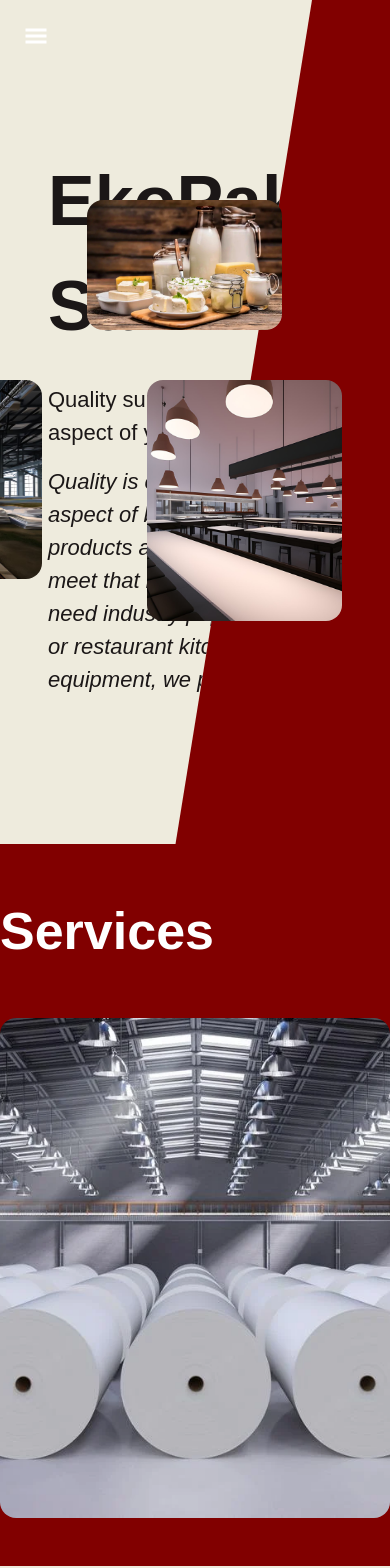
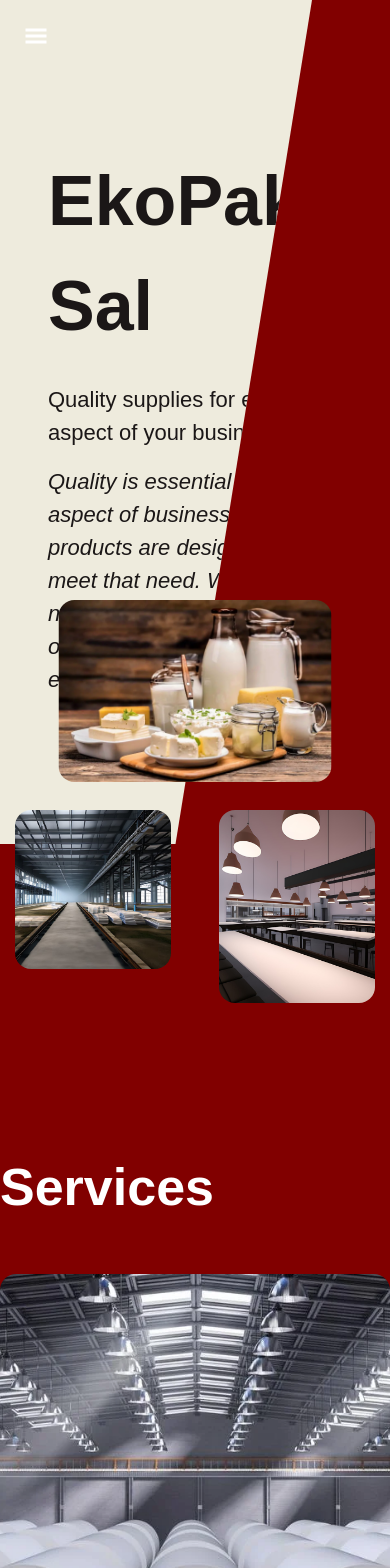
Before and after one commit to HSB1897/ekopakl, a React (Create React App) app in the folder client/: page / in a window 390 px wide. Shown: the top 1568 px of the page. Built offline with nearby package versions, Linux system fonts and the light colour scheme.

Commit message:
client: fixed hero images responsiveness

```diff
--- a/client/src/index.css
+++ b/client/src/index.css
@@ -26,6 +26,10 @@
 
 .hero {
 	clip-path: polygon(0 0, 80% 0, 45% 100%, 0 100%);
+}
+
+.hero-img {
+	background-image: url("assets/diaries_header.webp");
 }
 
 .paper {
--- a/client/src/pages/Home/Header.jsx
+++ b/client/src/pages/Home/Header.jsx
@@ -4,7 +4,7 @@
 
 const Header = () => {
   return (
-    <section className='bg-primary-100 w-full h-screen flex justify-end items-center min-h-[800px]' id='header'>
+    <section className='bg-primary-100 w-full xl:h-screen h-[1100px] flex flex-col xl:flex-row justify-end items-center min-h-[800px]' id='header'>
 
         <div className='hero bg-secondary h-screen min-h-[800px] 2xl:px-24 px-12 flex flex-col justify-center absolute top-0 left-0 w-full'>
               <h1 className='text-[70px] font-bold text-navy 2xl:text-[90px] select-none'>EkoPak Sal</h1>
@@ -12,10 +12,12 @@
               <i className='text-navy text-[22px] 2xl:text-[22px] 2xl:max-w-[650px] max-w-[500px] mt-4'> Quality is essential in every aspect of business, and our products are designed to meet that need. Whether you need industry paper, diaries, or restaurant kitchen equipment, we provide top</i>
         </div>
 
-        <div className='w-[50%] h-full relative 2xl:mr-24 mr-12'>
-            <img src={images.diariesIMG} alt="" className='2xl:w-[400px] w-[300px] rounded-2xl absolute 2xl:top-[150px] top-[200px] 2xl:right-[100px] right-[60px] z-10 hover:scale-110 hover:z-50 duration-300' />
-            <img src={images.paperIndustryIMG} alt="" className='2xl:w-[300px] w-[250px] rounded-2xl absolute 2xl:top-[400px] top-[380px] 2xl:right-[350px] right-[300px] z-20 hover:scale-110 duration-300 hover:z-50' />
-            <img src={images.kitchenIMG} alt="" className='2xl:w-[300px] w-[250px] rounded-2xl absolute right-0 2xl:top-[400px] top-[380px] hover:scale-110 duration-300 hover:z-50' />
+        <div className='w-[50%] h-full'></div>
+
+        <div className='xl:w-[50%] w-full h-full relative'>
+            <img src={images.diariesIMG} className='absolute right-[50%] translate-x-[50%] 2xl:w-[400px] w-[70%] max-w-[400px] z-10 rounded-2xl xl:top-[150px] top-[50px] hover:scale-110 hover:z-50 duration-300' alt="" />
+            <img src={images.paperIndustryIMG} className='absolute mx-auto right-[50%] -translate-x-6 2xl:w-[300px] sm:w-[250px] w-[40%] 2xl:top-[400px] xl:top-[380px] sm:top-[280px] top-[260px] rounded-2xl z-20 hover:scale-110 duration-300 hover:z-50' alt="" />
+            <img src={images.kitchenIMG} alt="" className='2xl:w-[300px] sm:w-[250px] w-[40%] rounded-2xl absolute mx-auto left-[50%] translate-x-6 2xl:top-[400px] xl:top-[380px] sm:top-[280px] top-[260px] hover:scale-110 duration-300 hover:z-50' />
         </div>
 
     </section>
```
